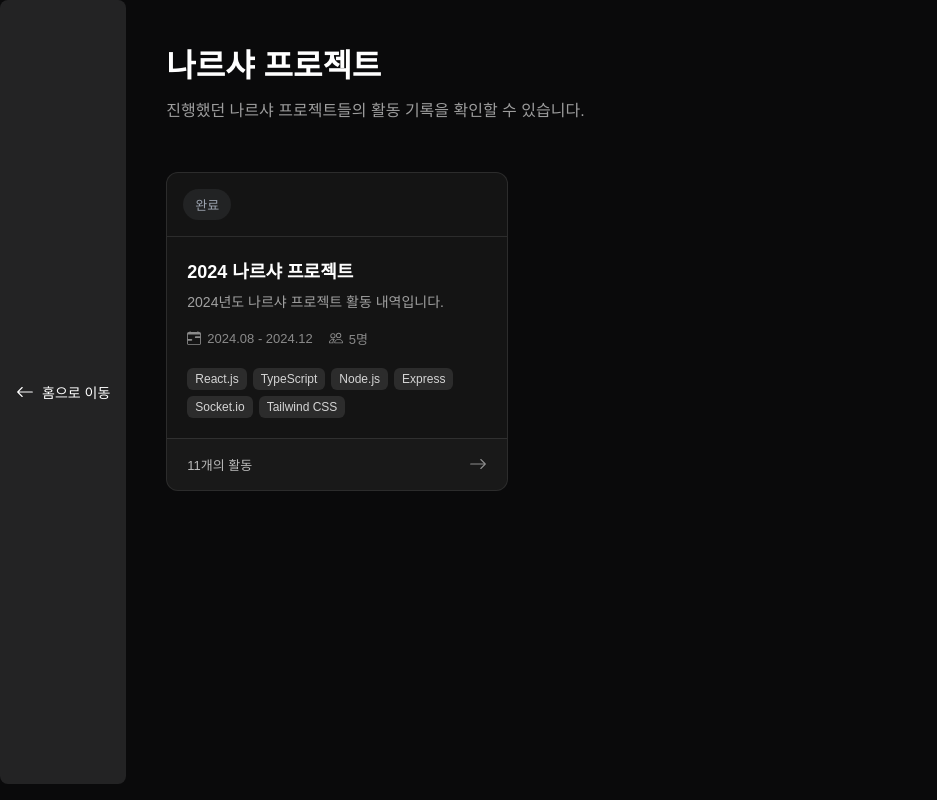
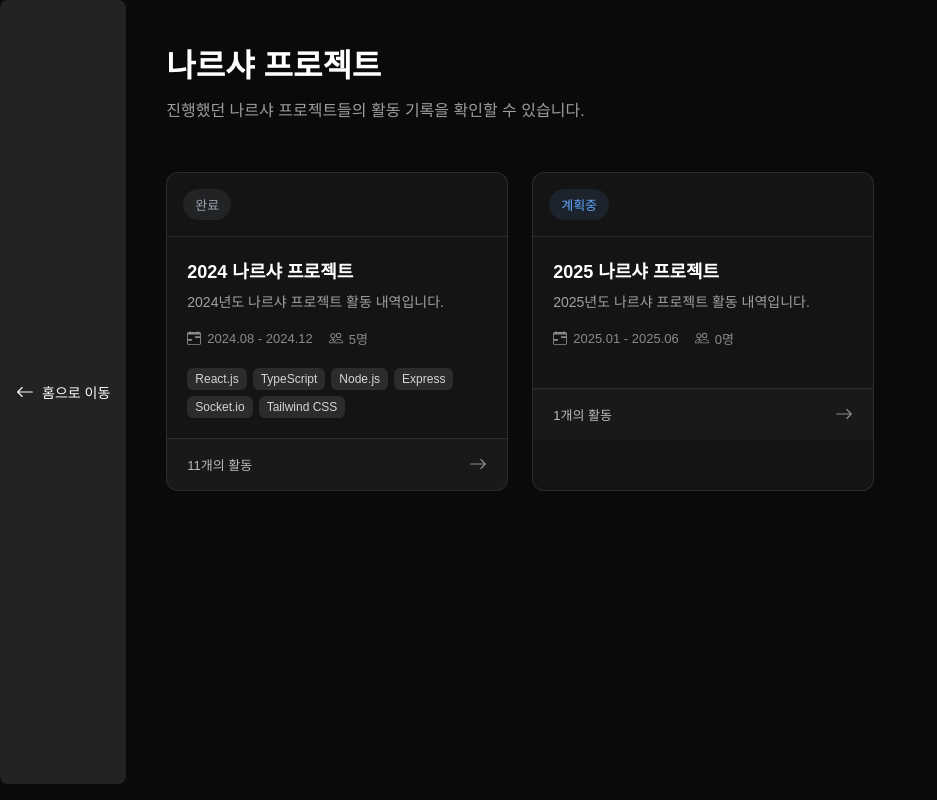
Before and after one commit to jbj338033/portfolio, a React (Vite) app: page /narsha in a window 1280 px wide. Shown: the whole page, without its empty margins (0-937 px from the left). Built offline with nearby package versions, Linux system fonts and the light colour scheme; a web font is replaced by a local one.

Commit message:
feat: narsha

```diff
--- a/src/constants/narsha.ts
+++ b/src/constants/narsha.ts
@@ -391,4 +391,28 @@ export const NARSHA_PROJECTS: NarshaProject[] = [
       },
     ],
   },
+  {
+    id: 2,
+    title: "2025 나르샤 프로젝트",
+    description: "2025년도 나르샤 프로젝트 활동 내역입니다.",
+    period: "2025.01 - 2025.06",
+    status: "planned",
+    techStack: [],
+    teamSize: 0,
+    entries: [
+      {
+        id: 1,
+        week: 0,
+        date: "2025.01.01",
+        title: "프로젝트 팀 구성",
+        teamMembers: [],
+        achievement: "프로젝트 팀 구성 및 활동 계획 수립",
+        nextPlan: "프로젝트 주제 선정 및 기획 회의",
+        contents: [],
+        summary:
+          "프로젝트 팀원들과의 첫 만남을 통해 팀 구성을 완료하고, 프로젝트 활동 계획을 수립했다.",
+        tags: ["팀 구성", "계획 수립"],
+      },
+    ],
+  },
 ];
```
